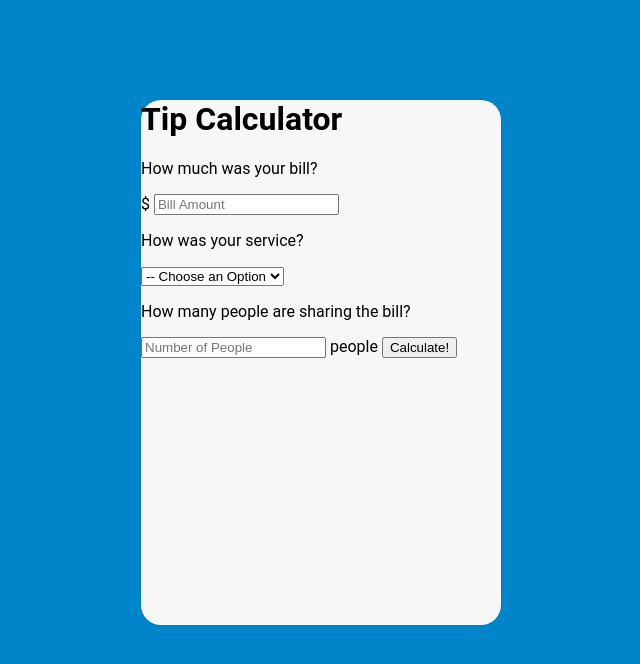
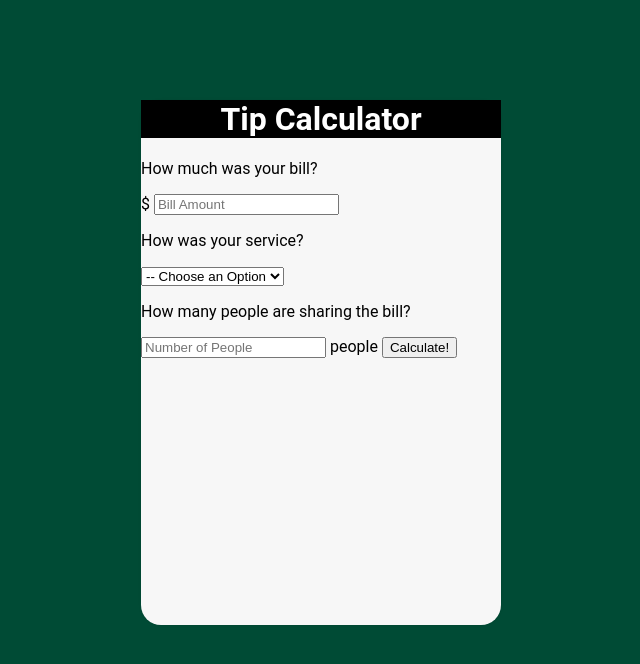
Before and after one commit to Bhelms2132/Tip-Calulator, a plain HTML site: page index.html in a window 1280 px wide. Shown: the whole page, without its empty margins (319-959 px from the left). Drawn offline with Linux system fonts and the light colour scheme.

Commit message:
Centered text in h1 in css and rounded off corners along with added color

```diff
--- a/css/styles.css
+++ b/css/styles.css
@@ -1,6 +1,6 @@
 body {
     font-family: Roboto;
-    background: #0085ca;
+    background: #004b35;
 }
 #container {
     height: 525px;
@@ -10,3 +10,8 @@ body {
     box-shadow: 0 0 3px rgba(0, 0, 0, 0.1);
     border-radius: 20px;
 }
+h1{
+    background: #000;
+    color: white;
+    text-align: center;
+}
```
